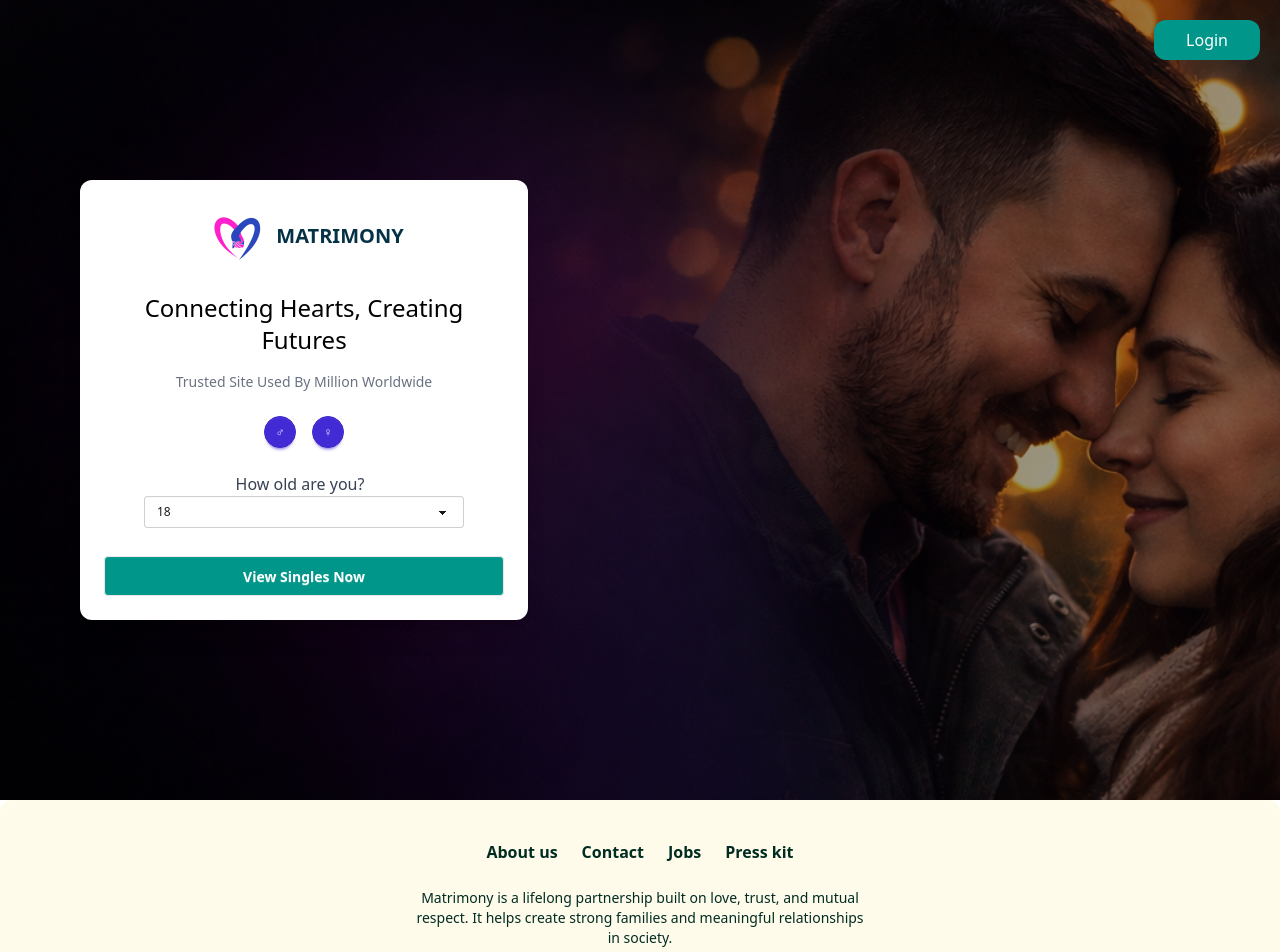
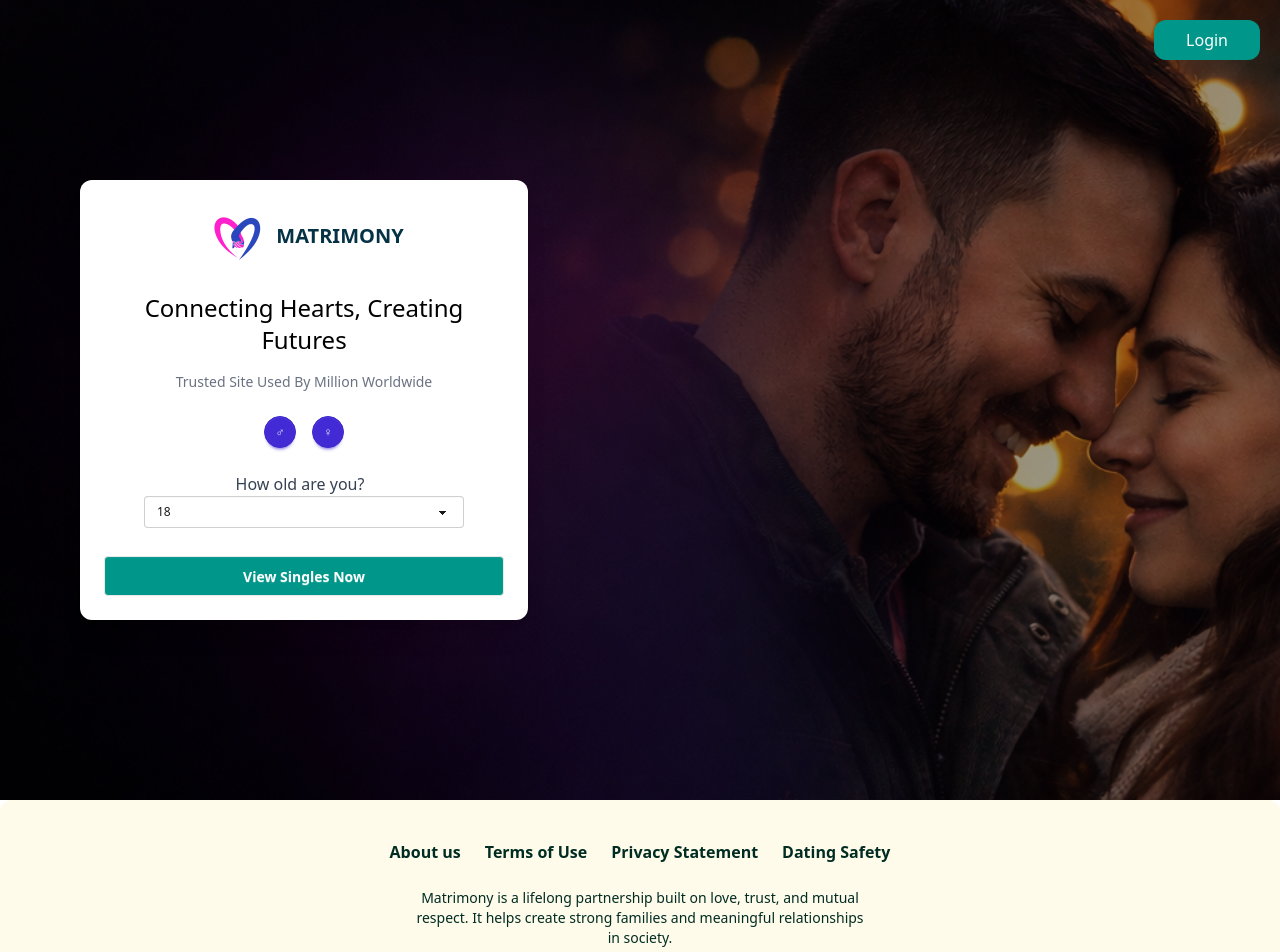
Before and after one commit to MH-liton-360/matrimony, a React (Vite) app: page / in a window 1280 px wide. Shown: the top 952 px of the page. Built offline with nearby package versions, Linux system fonts and the light colour scheme.

Commit message:
Day-02 start

```diff
--- a/src/shared/Footer.jsx
+++ b/src/shared/Footer.jsx
@@ -8,9 +8,9 @@ const Footer = () => {
                         {/* Navigation Links */}
                         <nav class="flex flex-wrap justify-center gap-6 font-semibold">
                             <a class="link link-hover">About us</a>
-                            <a class="link link-hover">Contact</a>
-                            <a class="link link-hover">Jobs</a>
-                            <a class="link link-hover">Press kit</a>
+                            <a class="link link-hover">Terms of Use</a>
+                            <a class="link link-hover">Privacy Statement</a>
+                            <a class="link link-hover">Dating Safety</a>
                         </nav>
 
                         {/* Matrimony Summary */}
```
